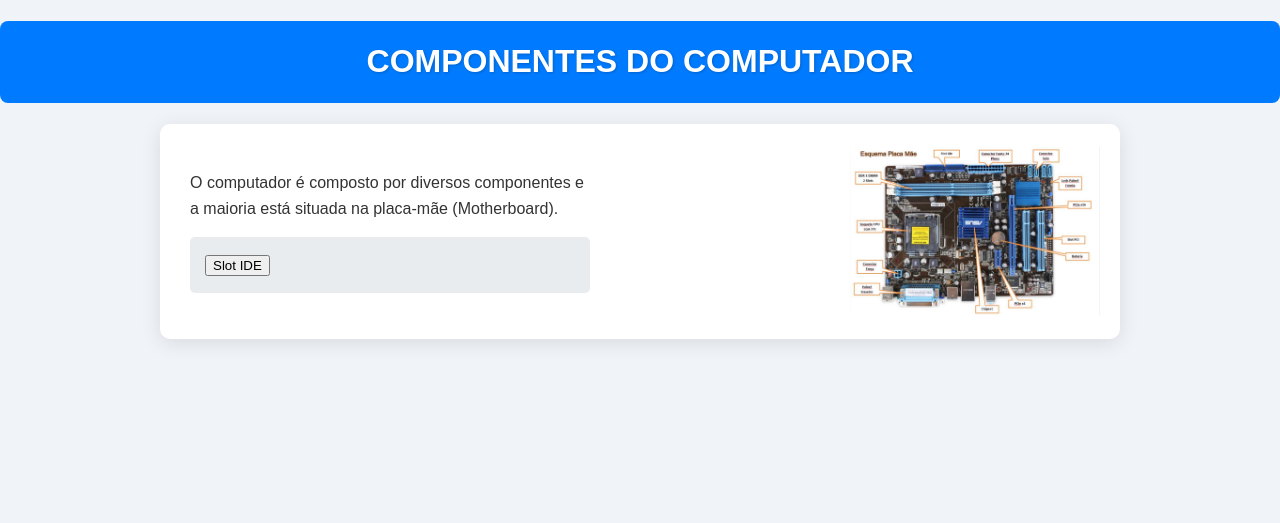
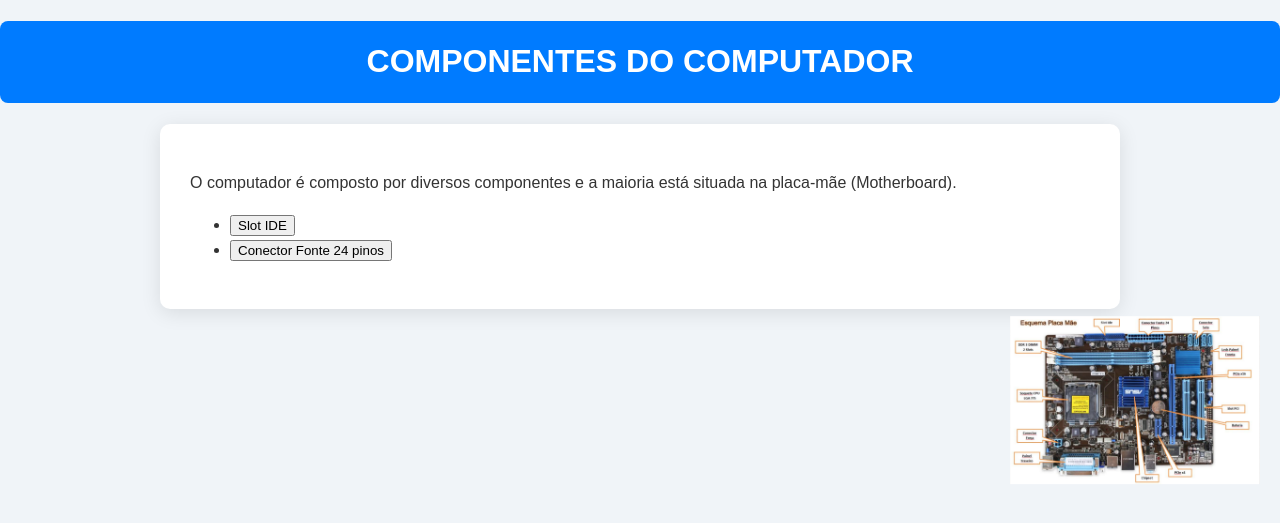
Before and after one commit to Eudneygabriel/python, a Flask app: page /pagina12 in a window 1280 px wide. Shown: the top 523 px of the page. Run offline with Flask 3, Linux system fonts and the light colour scheme.

Commit message:
continuaçao do trabalho

```diff
--- a/static/Componentes do Computador.js
+++ b/static/Componentes do Computador.js
@@ -1,13 +1,18 @@
-// Função para abrir o modal do Slot IDE
-function abrirMiniPagina() {
-  document.getElementById("modal-slot-ide").style.display = "flex";
+// Função para abrir um modal específico pelo ID
+function abrirModal(id) {
+  document.getElementById(id).style.display = "flex";
 }
 
-// Função para fechar o modal
+// Função para fechar todos os modais
 function fecharModal() {
-  document.getElementById("modal").style.display = "none";
-  document.getElementById("modal-slot-ide").style.display = "none";
+  const modais = document.querySelectorAll(".modal");
+  modais.forEach((modal) => (modal.style.display = "none"));
 }
+
+// Associar o evento de clique à imagem da motherboard
+document.getElementById("imagem").onclick = function () {
+  document.getElementById("modal").style.display = "flex"; // Abre o modal da imagem principal
+};
 
 // Fechar o modal ao clicar fora do conteúdo
 window.onclick = function (event) {
@@ -15,15 +20,3 @@ window.onclick = function (event) {
     fecharModal();
   }
 };
-
-// Associar o evento de clique à imagem da motherboard
-document.getElementById("imagem").onclick = function () {
-  document.getElementById("modal").style.display = "flex"; // Abre o modal da imagem
-};
-
-// Fechar o modal ao clicar fora do conteúdo
-window.onclick = function (event) {
-  if (event.target.id === "modal") {
-    fecharModal();
-  }
-};
--- a/static/styles13.css
+++ b/static/styles13.css
@@ -5,12 +5,10 @@ body {
   line-height: 1.6;
   margin: 0;
   padding: 0;
-  position: relative; /* Permite que os elementos posicionados fiquem relativos a este container */
 }
 
 h1 {
   color: #fff;
-  text-shadow: 1px 1px 3px rgba(0, 0, 0, 0.2);
   background-color: #007bff;
   padding: 15px;
   text-align: center;
@@ -24,58 +22,18 @@ h1 {
   padding: 30px;
   border-radius: 10px;
   box-shadow: 0 4px 20px rgba(0, 0, 0, 0.1);
-  position: relative;
 }
 
 .image {
-  position: absolute; /* Permite que a imagem flutue sobre o texto */
-  top: 50%; /* Ajusta a posição vertical ao centro */
-  right: 20px; /* Ajusta a posição horizontal à direita */
-  transform: translateY(
-    -50%
-  ); /* Centraliza verticalmente em relação ao seu próprio tamanho */
-  width: 250px; /* Tamanho da imagem */
-  z-index: 1; /* Coloca a imagem acima do texto */
-}
-
-.text {
-  max-width: 600px;
-  padding-right: 500px; /* Ajuste o padding se necessário */
-  position: relative; /* Garante que o texto não sobreponha a imagem */
-  z-index: 0; /* Coloca o texto abaixo da imagem */
-}
-
-ul {
-  list-style: none;
-  padding: 0;
-}
-
-li {
-  background-color: #e9ecef;
-  margin: 10px 0;
-  padding: 15px;
-  border-radius: 5px;
-  transition: background-color 0.3s;
-}
-
-li:hover {
-  background-color: #d3d9df;
-}
-
-p {
-  margin-bottom: 15px;
-}
-
-footer {
-  text-align: center;
-  padding: 20px 0;
-  background-color: #f1f1f1;
-  border-radius: 0 0 10px 10px;
-  margin-top: 20px;
+  position: absolute;
+  top: 50%;
+  right: 20px;
+  transform: translateY(-50%);
+  width: 250px;
 }
 
 .modal {
-  display: none; /* Oculta por padrão */
+  display: none;
   position: fixed;
   top: 0;
   left: 0;
--- a/templates/Componentes do Computador.html
+++ b/templates/Componentes do Computador.html
@@ -11,20 +11,31 @@
   </head>
   <body>
     <h1>COMPONENTES DO COMPUTADOR</h1>
+
     <div class="container">
       <div class="text">
         <p>
           O computador é composto por diversos componentes e a maioria está
           situada na placa-mãe (Motherboard).
         </p>
+
         <ul>
           <li>
-            <button class="btn" onclick="abrirMiniPagina()">Slot IDE</button>
+            <button class="btn" onclick="abrirModal('modal-slot-ide')">
+              Slot IDE
+            </button>
+          </li>
+          <li>
+            <button
+              class="btn"
+              onclick="abrirModal('modal-conector-fonte-24pinos')"
+            >
+              Conector Fonte 24 pinos
+            </button>
           </li>
         </ul>
       </div>
 
-      <!-- Imagem principal -->
       <img
         src="{{ url_for('static', filename='imagem.png') }}"
         alt="Motherboard"
@@ -34,13 +45,15 @@
         style="cursor: pointer"
       />
 
-      <!-- Modal para a imagem da Motherboard -->
+      <!-- Modal da imagem principal -->
       <div id="modal" class="modal" onclick="fecharModal()">
         <div class="modal-content" onclick="event.stopPropagation();">
-          <img src="{{ url_for('static', filename='imagem.png') }}"
-          alt="Motherboard" width="1000" /* Aumente o tamanho da imagem conforme
-          necessário */ style="max-width: 90%; height: auto;" /* Ajuste a
-          largura máxima para 90% da tela */ />
+          <img
+            src="{{ url_for('static', filename='imagem.png') }}"
+            alt="Motherboard"
+            width="1000"
+            style="max-width: 90%; height: auto"
+          />
           <button onclick="fecharModal()">Fechar</button>
         </div>
       </div>
@@ -51,39 +64,55 @@
           <h2>Slot IDE</h2>
           <div class="text-slot-ide">
             <p>
-        O slot IDE (Integrated Drive Electronics) é um conector usado para conectar
-        dispositivos de armazenamento, como discos rígidos (HDD) e unidades de
-        CD/DVD, à placa-mãe de um computador.
+              O slot IDE (Integrated Drive Electronics) é um conector usado para
+              conectar dispositivos de armazenamento...
             </p>
             <img
               src="{{ url_for('static', filename='imagen1.jpg') }}"
               alt="Slot IDE"
               class="image-slot-ide"
-        id="imagem-slot-ide"
             />
             <h3>Função do Slot IDE</h3>
             <ul>
               <li>
-          <strong>Comunicação com o Disco:</strong> Permite a comunicação entre a
-          placa-mãe e o dispositivo de armazenamento, transmitindo dados e alimentando
-          a unidade.
+                <strong>Comunicação com o Disco:</strong> Permite a comunicação
+                entre a placa-mãe e o dispositivo...
               </li>
-        <li>
-          <strong>Velocidade de Transferência:</strong> Embora mais lento que o SATA,
-          o IDE suportava transferências de dados suficientes para os discos rígidos da
-          época.
-        </li>
-        <li>
-          <strong>Conexão de Múltiplos Dispositivos:</strong> Geralmente, o cabo IDE
-          podia conectar até dois dispositivos no mesmo canal, configurando um como
-          "Master" e outro como "Slave".
-        </li>
+              <!-- Outros itens -->
             </ul>
-      <div class="clear"></div> <!-- Garante que o texto abaixo fique fora da área da imagem -->
+            <div class="clear"></div>
           </div>
         </div>
       </div>
 
+      <!-- Modal para Conector Fonte 24 pinos -->
+      <div
+        id="modal-conector-fonte-24pinos"
+        class="modal"
+        onclick="fecharModal()"
+      >
+        <div class="modal-content" onclick="event.stopPropagation();">
+          <h2>Conector Fonte 24 pinos</h2>
+          <div class="text-conector-fonte-24pinos">
+            <p>
+              O conector de fonte de 24 pinos é um dos conectores principais
+              para alimentar a placa-mãe de um computador.
+            </p>
+            <img
+              src="{{ url_for('static', filename='imagem3.jpg') }}"
+              alt="Conector Fonte 24 pinos"
+              class="image-conector-fonte-24pinos"
+            />
+            <h3>Função do Conector Fonte 24 pinos</h3>
+            <p>
+              O conector de 24 pinos distribui energia para diversos componentes
+              da placa-mãe...
+            </p>
+            <div class="clear"></div>
+          </div>
+        </div>
+      </div>
+    </div>
 
     <script src="{{ url_for('static', filename='Componentes do Computador.js') }}"></script>
   </body>
```
Also changed, not shown: other parts of static/styles13.css (+8 -19 lines), static/imagem3.jpg (added). Lines whose indentation alone changed are shown as unchanged.
